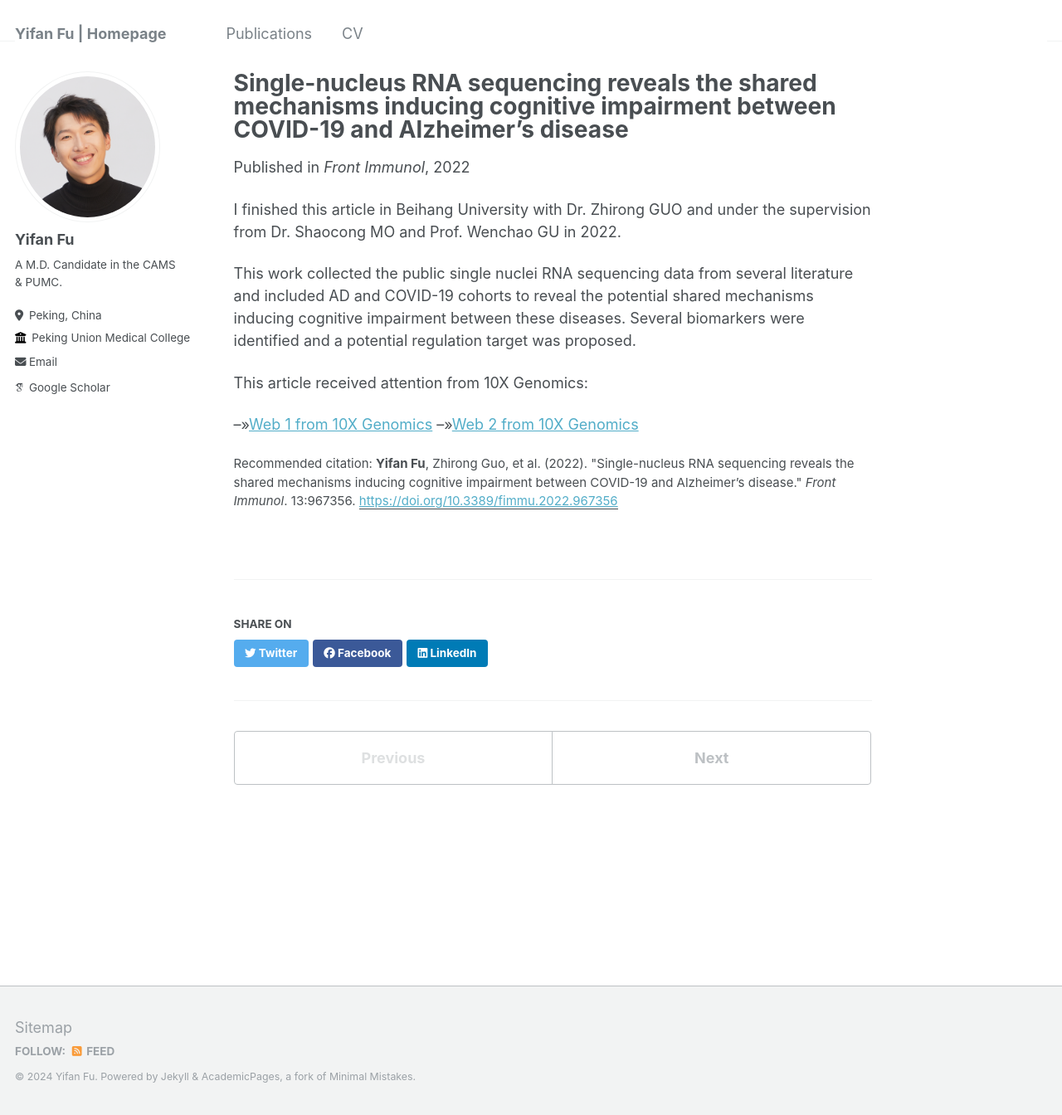
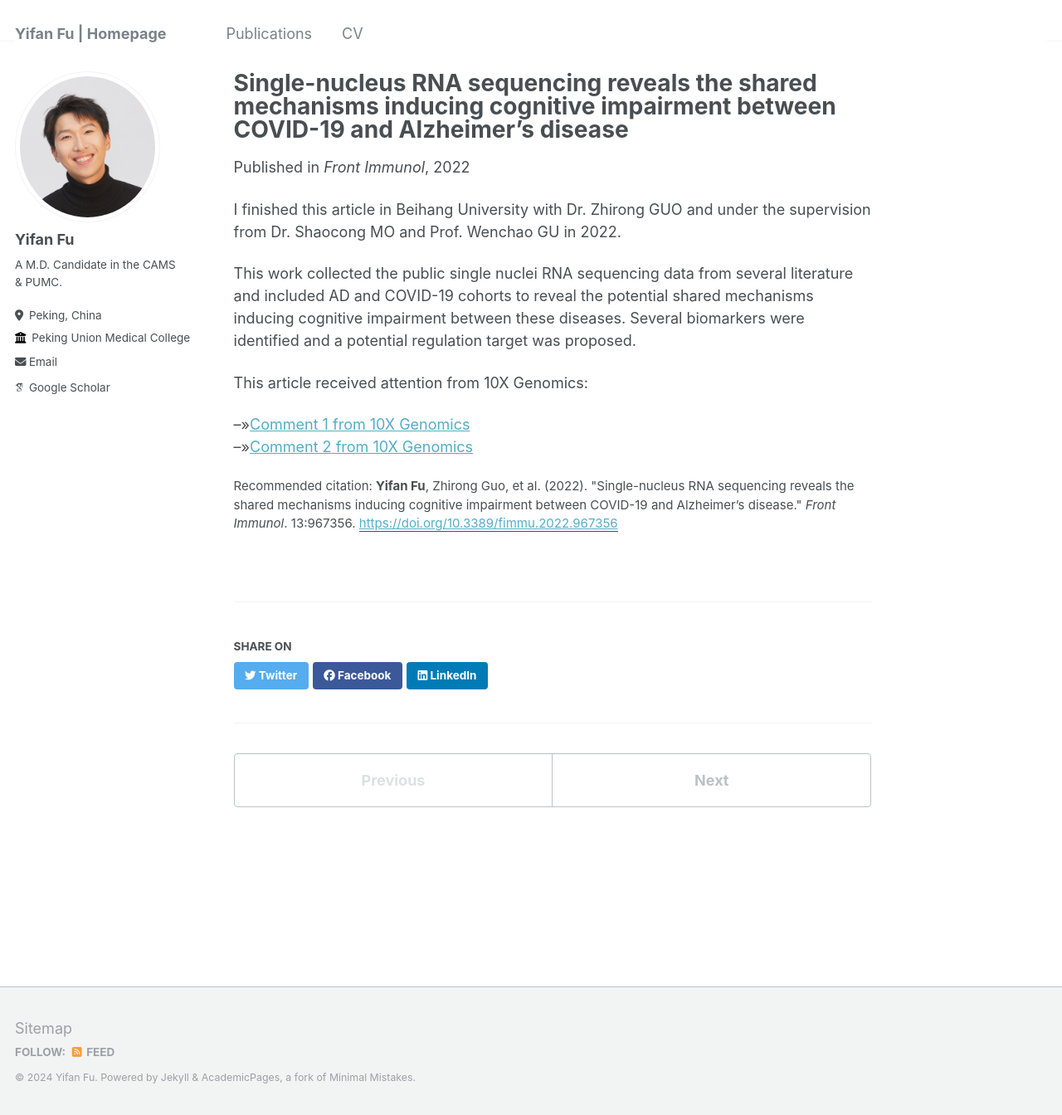
Before and after one commit to yifanfu01/yifanfu01.github.io, a Jekyll site: the page built from _publications/2022FII.md, in a window 1280 px wide and 1344 px high. Shown: the whole window at 83% size. Built offline with Jekyll 4.4.1, drawn with Linux system fonts in a browser that asks for light colours; some web fonts are replaced.

Commit message:
Update 2022FII.md

```diff
--- a/_publications/2022FII.md
+++ b/_publications/2022FII.md
@@ -15,5 +15,5 @@ This work collected the public single nuclei RNA sequencing data from several li
 
 This article received attention from 10X Genomics:
 
--->>[Web 1 from 10X Genomics](https://www.10xgenomics.com/en/blog/from-brain-fog-to-atrophy-links-between-covid-19-and-alzheimer’s-disease)
--->>[Web 2 from 10X Genomics](https://www.10xgenomics.com/blog/the-gold-standard-transformed-taking-single-cell-rna-seq-further-than-ever-before)
+-->>[Comment 1 from 10X Genomics](https://www.10xgenomics.com/en/blog/from-brain-fog-to-atrophy-links-between-covid-19-and-alzheimer’s-disease)
+-->>[Comment 2 from 10X Genomics](https://www.10xgenomics.com/blog/the-gold-standard-transformed-taking-single-cell-rna-seq-further-than-ever-before)
```
